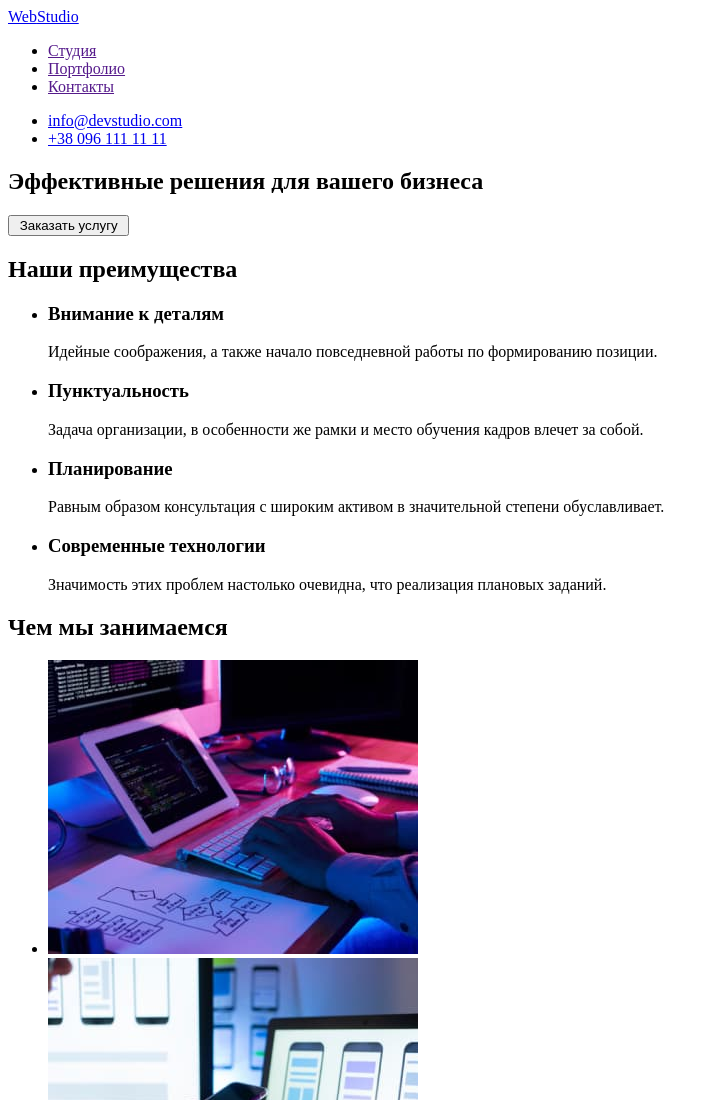
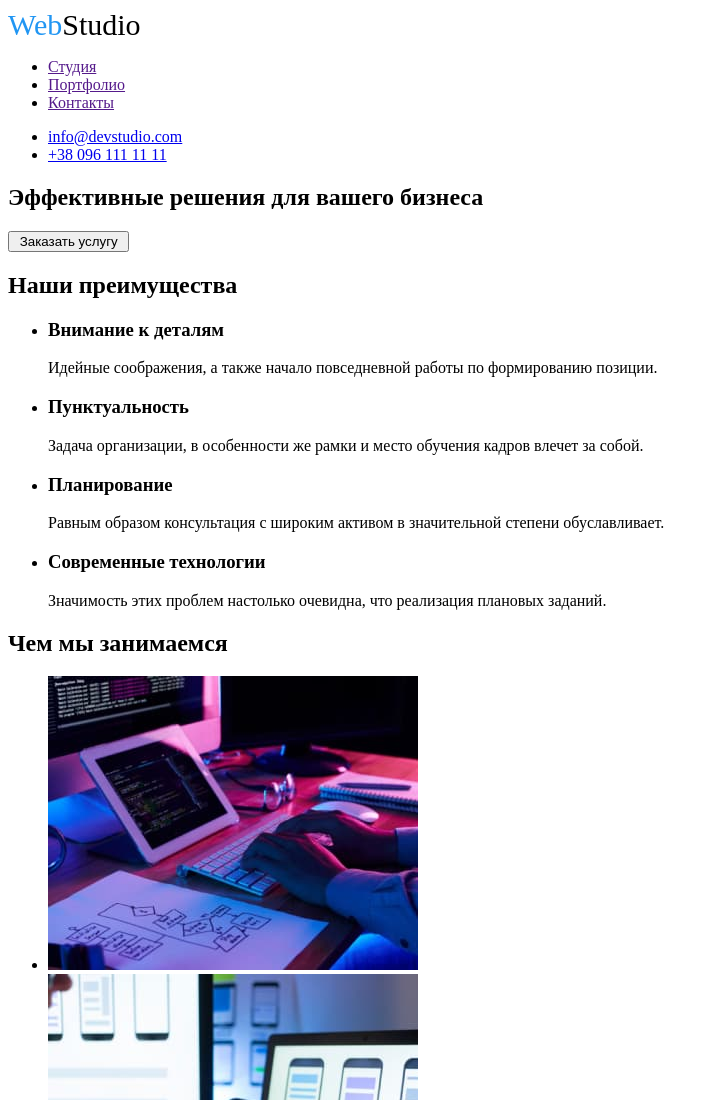
Before and after one commit to Serhii-Kaushnian/HW1, a plain HTML site: page index.html in a window 1280 px wide. Shown: the top 1100 px of the page, without its empty margins (0-719 px from the left). Drawn offline with Linux system fonts and the light colour scheme.

Commit message:
Tryed CSS

```diff
--- a/index.html
+++ b/index.html
@@ -1,6 +1,7 @@
 <!DOCTYPE html>
 <html lang="ru">
 <head>
+    <link rel="stylesheet" type="text/css" href="./styles.css">
     <meta charset="UTF-8">
     <meta http-equiv="X-UA-Compatible" content="IE=edge">
     <meta name="viewport" content="width=device-width, initial-scale=1.0">
@@ -8,7 +9,7 @@
 </head>
 <body>
     <header>
-<nav><a href="./index.html"><span>Web</span><span>Studio</span></a>
+<nav><a class="link" href="./index.html"><span class="blue">Web</span><span class="black">Studio</span></a>
 <ul>
     <li><a href="">Студия</a></li>
     <li><a href="">Портфолио</a></li>
--- a/styles.css
+++ b/styles.css
@@ -0,0 +1,11 @@
+.blue {
+  color: #2196f3;
+  font-size: 30px;
+}
+.link {
+  text-decoration: none;
+}
+.black {
+  color: black;
+  font-size: 30px;
+}
```
